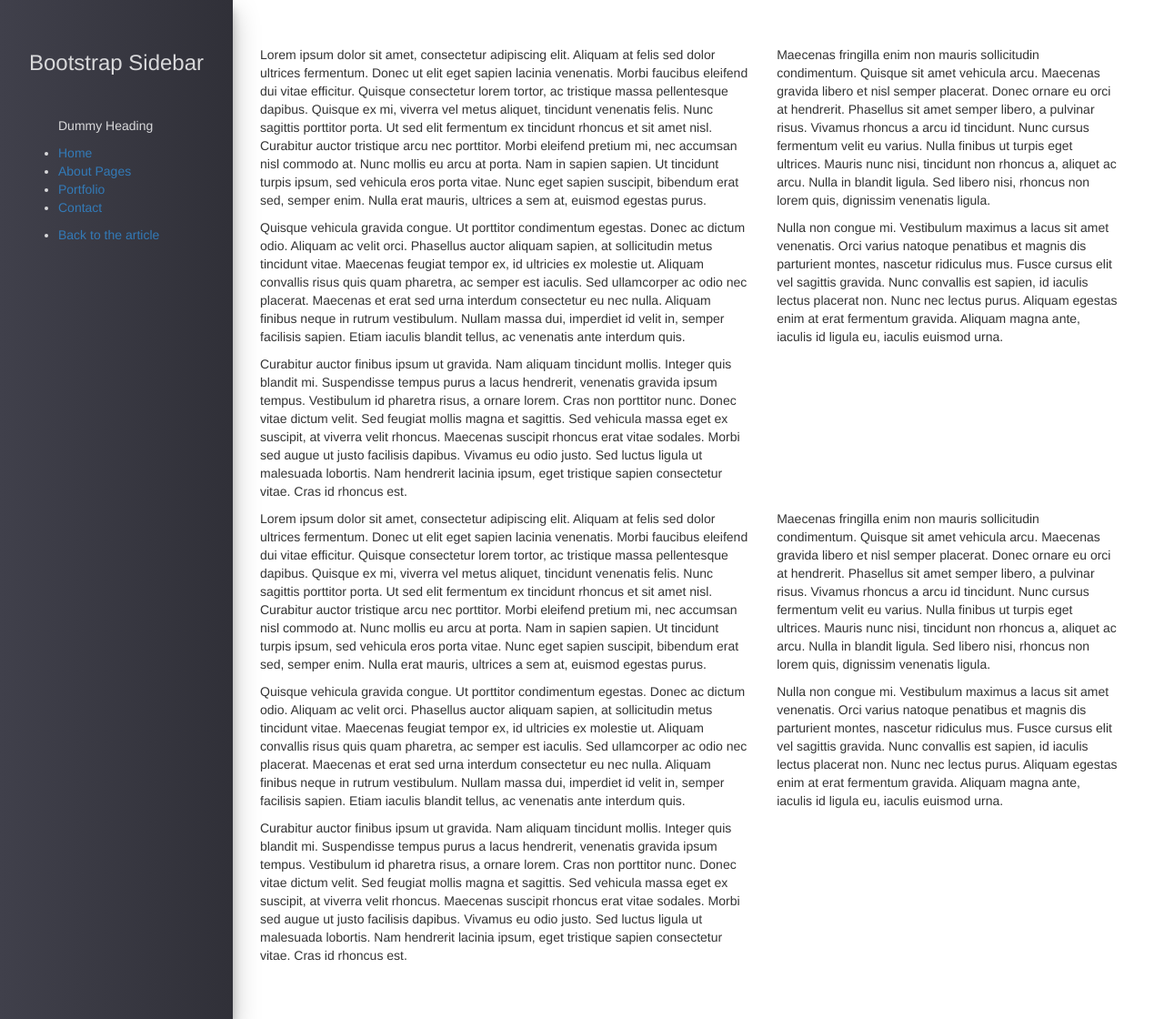
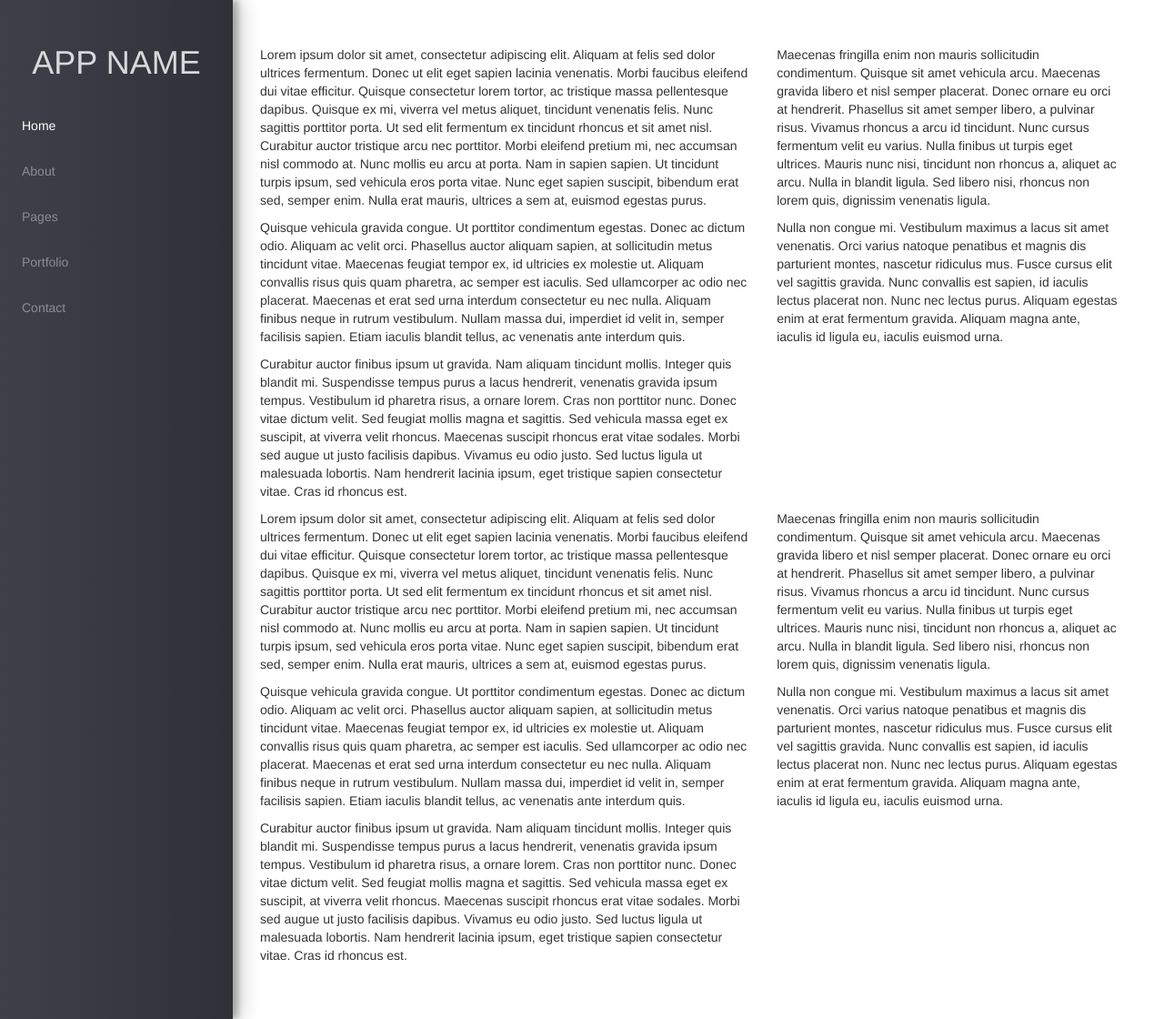
Before and after one commit to joserogeriofilho/sunset, a PHP site: page /sidebar.html in a window 1280 px wide. Shown: the whole page at 91% size. Run offline with PHP 8.4, Linux system fonts and the light colour scheme.

Commit message:
Continuacao da sidebar, estudo de collapse e toggle

```diff
--- a/dist/darktropical/css/custom.css
+++ b/dist/darktropical/css/darktropical.css
@@ -11,18 +11,31 @@ html, body, .container-fluid {
 
 .sidebar {
   background: linear-gradient(to right, #40404B, #303038);
-  box-shadow: 0 14px 28px rgba(0, 0, 0, 0.25), 0 10px 10px rgba(0, 0, 0, 0.22);
+  box-shadow: 10px 0 20px rgba(0, 0, 0, 0.19), 6px 0 6px rgba(0, 0, 0, 0.23);
   color: #D9D9DB;
   height: 100%;
   min-width: 256px;
   padding: 0 24px 0 24px;
   position: sticky; }
+  .sidebar ul {
+    list-style-type: none;
+    margin: 0;
+    padding: 0; }
+    .sidebar ul li a {
+      color: #8C8C93;
+      display: block;
+      min-height: 50px; }
+    .sidebar ul li.active a {
+      color: white; }
   .sidebar .app-name {
     align-items: center;
     display: flex;
     flex-direction: column;
     justify-content: center;
     min-height: 128px; }
+    .sidebar .app-name h3 {
+      font-weight: 300;
+      font-size: 36px; }
 
 .form-group {
   height: 48px; }
--- a/sidebar.html
+++ b/sidebar.html
@@ -20,8 +20,8 @@
     <script src="./dist/bootstrap/js/bootstrap.min.js"></script>
 
     <!-- Dark Tropical -->
-    <link href="./dist/darktropical/css/custom.css" rel="stylesheet">
-    <script src="./dist/darktropical/js/custom.js"></script>
+    <link href="./dist/darktropical/css/darktropical.css" rel="stylesheet">
+    <script src="./dist/darktropical/js/darktropical.js"></script>
   </head>
 
   <body>
@@ -30,11 +30,10 @@
 
       <nav class="sidebar">
         <div class="app-name">
-          <h3>Bootstrap Sidebar</h3>
+          <h3>APP NAME</h3>
         </div>
 
         <ul>
-          <p>Dummy Heading</p>
           <li class="active">
             <a href="#" data-toggle="collapse" data-target="#homeSubmenu" aria-expanded="false">Home</a>
             <ul class="collapse" id="homeSubmenu">
@@ -43,8 +42,8 @@
               <li><a href="#">Home 3</a></li>
             </ul>
           </li>
+          <li><a href="#">About</a></li>
           <li>
-            <a href="#">About</a>
             <a href="#" data-toggle="collapse" data-target="#pageSubmenu" aria-expanded="false">Pages</a>
             <ul class="collapse" id="pageSubmenu">
               <li><a href="#">Page 1</a></li>
@@ -58,10 +57,6 @@
           <li>
             <a href="#">Contact</a>
           </li>
-        </ul>
-
-        <ul class="">
-          <li><a href="https://bootstrapious.com/p/bootstrap-sidebar" class="">Back to the article</a></li>
         </ul>
       </nav>
 
--- a/src/darktropical/sass/components/sidebar.scss
+++ b/src/darktropical/sass/components/sidebar.scss
@@ -1,11 +1,31 @@
 .sidebar{
     background: linear-gradient(to right, $gray500 , $gray600);
-    box-shadow: $shadow4;
+    box-shadow: $shadowT3;
     color: $gray100;
     height: 100%;
     min-width: 256px;
     padding: 0 24px 0 24px;
     position: sticky;
+
+    ul {
+        list-style-type: none;
+        margin: 0;
+        padding: 0;
+
+        li{
+            a{
+                color: $gray300;
+                display: block;
+                min-height: 50px;
+            }
+
+            &.active{
+                a{
+                    color: white;
+                }
+            }
+        }
+    }
 
     .app-name{
         align-items: center;
@@ -13,5 +33,10 @@
         flex-direction: column;
         justify-content: center;
         min-height: 128px;
+
+        h3{
+            font-weight: 300;
+            font-size: 36px;
+        }
     }
 }
```
Also changed, not shown: dist/darktropical/js/darktropical.js (renamed from dist/darktropical/js/custom.js), readme.txt, src/darktropical/sass/darktropical.scss (renamed from src/darktropical/sass/custom.scss).
